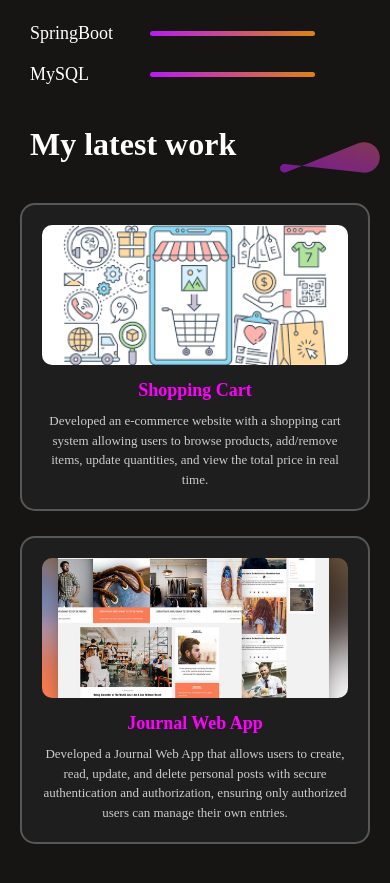
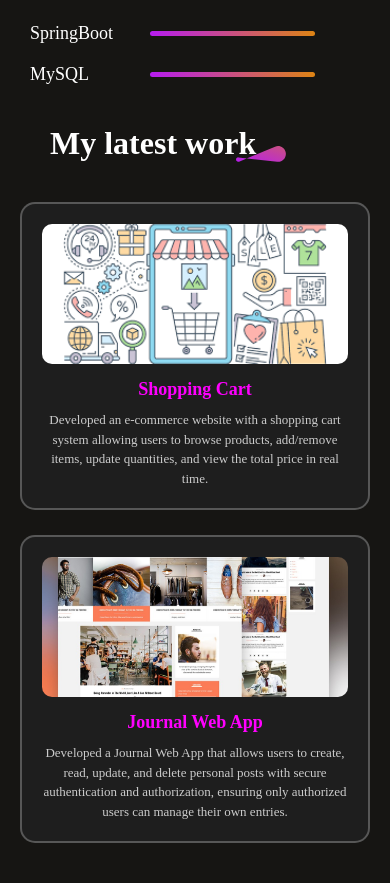
Before and after one commit to aman0517/Portfolio, a React (Vite) app: page / in a window 390 px wide. Shown: the part 1628-2511 px from the top of the page. Built offline with nearby package versions, Linux system fonts and the light colour scheme.

Commit message:
Made it responsive and fixed the bug

```diff
--- a/src/components/MyWork/MyWork.css
+++ b/src/components/MyWork/MyWork.css
@@ -1,9 +1,10 @@
 /* ===================== MyWork Section ===================== */
+
 .mywork {
     display: flex;
     flex-direction: column;
+    justify-content: center;
     align-items: center;
-    justify-content: center;
     gap: 80px;
     margin: 80px 170px;
 }
@@ -11,15 +12,12 @@
 /* Title */
 .mywork-title {
     position: relative;
-    width: 100%;
 }
 
 .mywork-title h1 {
+    padding: 0px 30px;
     font-size: 80px;
     font-weight: 600;
-    padding: 0 30px;
-    margin: 0;
-    line-height: 1.2;
 }
 
 .mywork-title img {
@@ -27,8 +25,6 @@
     bottom: 0;
     right: 0;
     z-index: -1;
-    width: 180px;
-    opacity: 0.6;
 }
 
 /* Grid Container for Projects */
@@ -122,13 +118,10 @@
 
     .mywork-title h1 {
         font-size: 50px;
-        padding: 0 10px;
     }
 
     .mywork-title img {
-        width: 130px;
-        bottom: -10px;
-        right: -10px;
+        width: 60px;
     }
 
     .mywork-container {
@@ -188,7 +181,7 @@
     }
 
     .mywork-title img {
-        width: 100px;
+        width: 50px;
     }
 
     .project-card img {
@@ -208,105 +201,3 @@
         font-size: 14px;
     }
 }
-
-/* .mywork{
-    display: flex;
-    flex-direction: column;
-    align-items: center;
-    justify-content: center;
-    gap: 80px;
-    margin: 80px 170px;
-}
-
-.mywork-title{
-    position: relative;
-}
-
-.mywork-title h1{
-    padding: 0px 30px;
-    font-size: 80px;
-    font-weight: 600;
-}
-
-.mywork-title img{
-    position: absolute;
-    bottom: 0;
-    right: 0;
-    z-index: -1;
-}
-
-.mywork-container{
-    display: grid;
-    grid-template-columns: 1fr 1fr 1fr;
-    gap: 40px;
-    margin-bottom: 80px;
-}
-
-.mywork-container img{
-    box-sizing: border-box;
-    width: 419px;
-    height: 280px;
-    transition: 0.3s;
-    cursor: pointer;
-}
-
-.mywork-container img:hover{
-    transform: scale(1.10);
-    border: 4px solid #ff00ff;
-    border-radius: 10px;
-    transition: 0.3s;
-}
-
-.mywork-showmore{
-    display: flex;
-    gap: 15px;
-    border-radius: 50px;
-    border: 2px solid white;
-    padding: 30px 60px;
-    font-size: 22px;
-    font-weight: 500;
-    margin-bottom: 80px;
-    transition: 0.6s;
-    cursor: pointer;
-}
-
-.mywork-showmore:hover{
-    gap: 30px;
-    transition: 0.6s;
-    border: 4px solid #ff00ff;
-}
-
-@media (max-width: 992px) {
-    .mywork{
-        gap: 50px;
-        margin: 50px 70px;
-        align-items: start;
-    }
-
-    .mywork-title h1{
-        padding: 0;
-        font-size: 50px;
-        font-weight: 600;
-    }
-
-    .mywork-title img{
-        width: 130px;
-        margin-right: -20px;
-    }
-
-    .mywork-container{
-        grid-template-columns: 1fr 1fr;
-        gap: 30px;
-    }
-    .mywork-container img{
-        width: 100%;
-        height: 100%;
-    }
-
-    .mywork-showmore{
-        padding: 20px 40px;
-        font-size: 18px;
-        margin: 50px auto;
-        cursor: pointer;
-    }
-}    */
```
